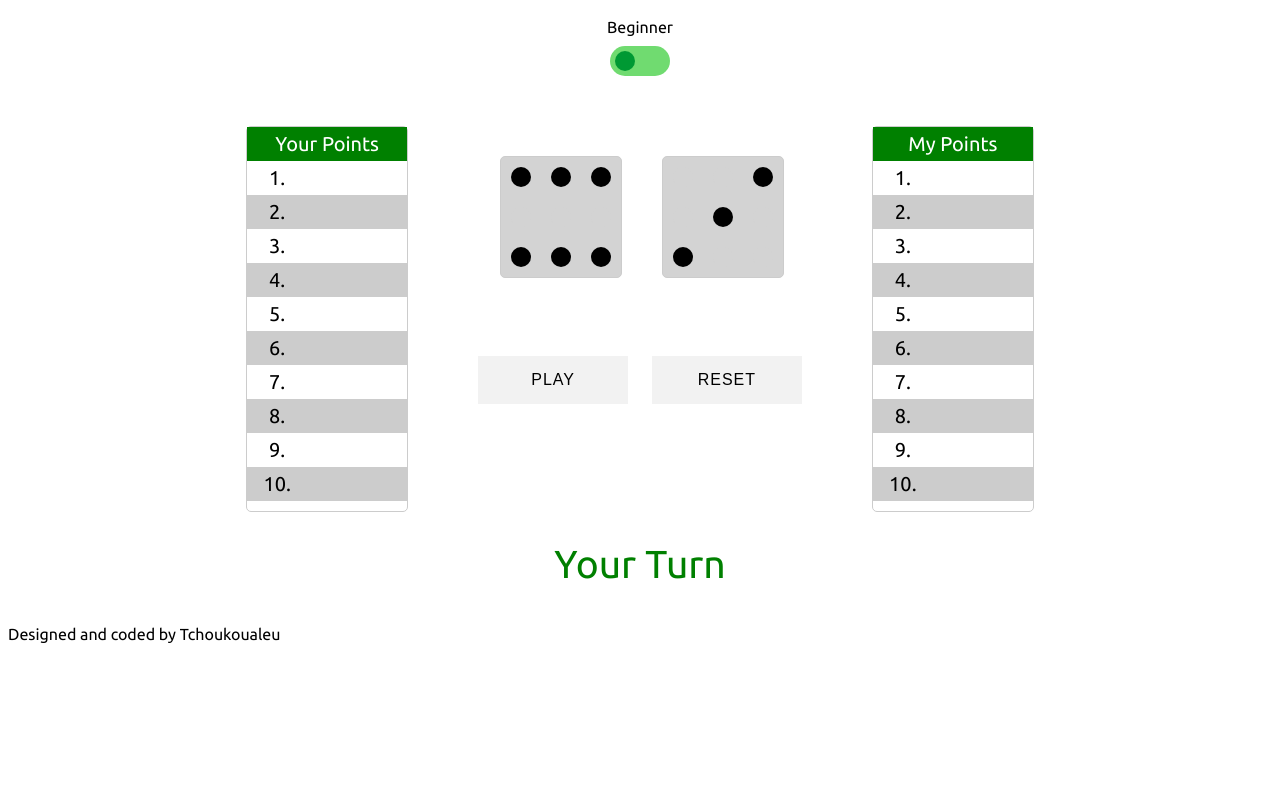
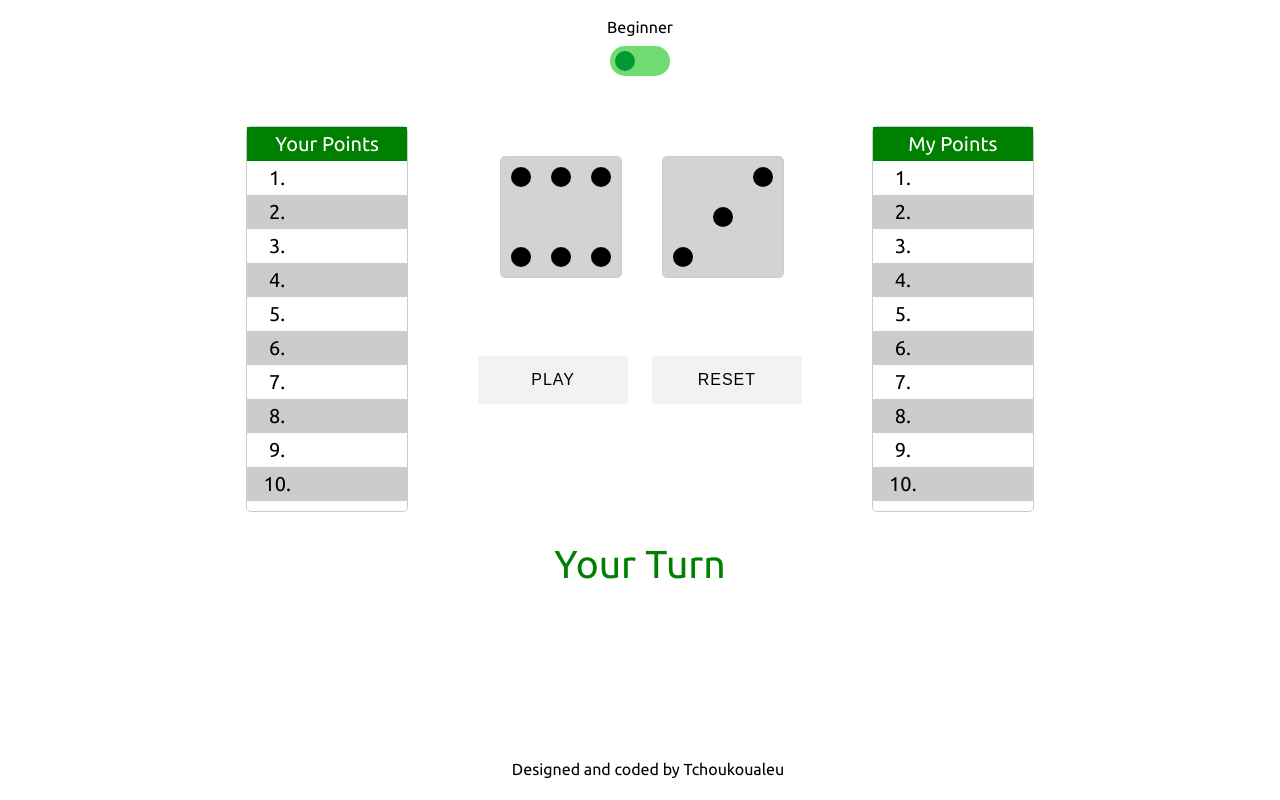
Before and after one commit to Tchoukoualeu/Dice-MiniGame, a plain HTML site: page index.html in a window 1280 px wide. Drawn offline with nearby package versions, Linux system fonts and the light colour scheme.

Commit message:
Add footer css

```diff
--- a/css/style.css
+++ b/css/style.css
@@ -183,3 +183,12 @@ input:checked + label:after {
   transform: translate3d(30px, 0, 0);
   background-color: #ff0000;
 }
+footer{
+  text-align: center;
+  position: fixed;
+  bottom: 0;
+  margin-right: auto;
+  margin-left: auto;
+  width: 100%;
+  height: 40px;
+}
```
